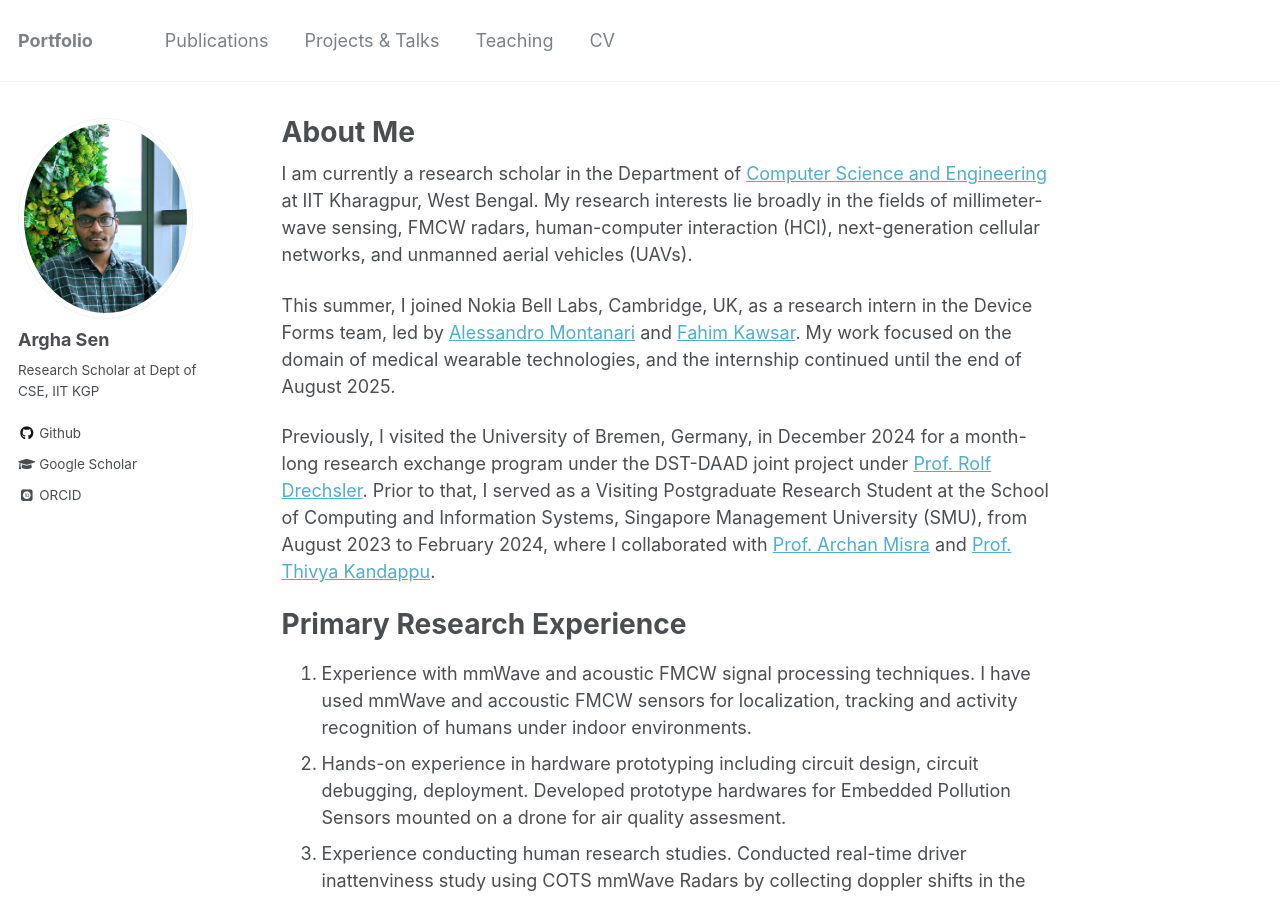
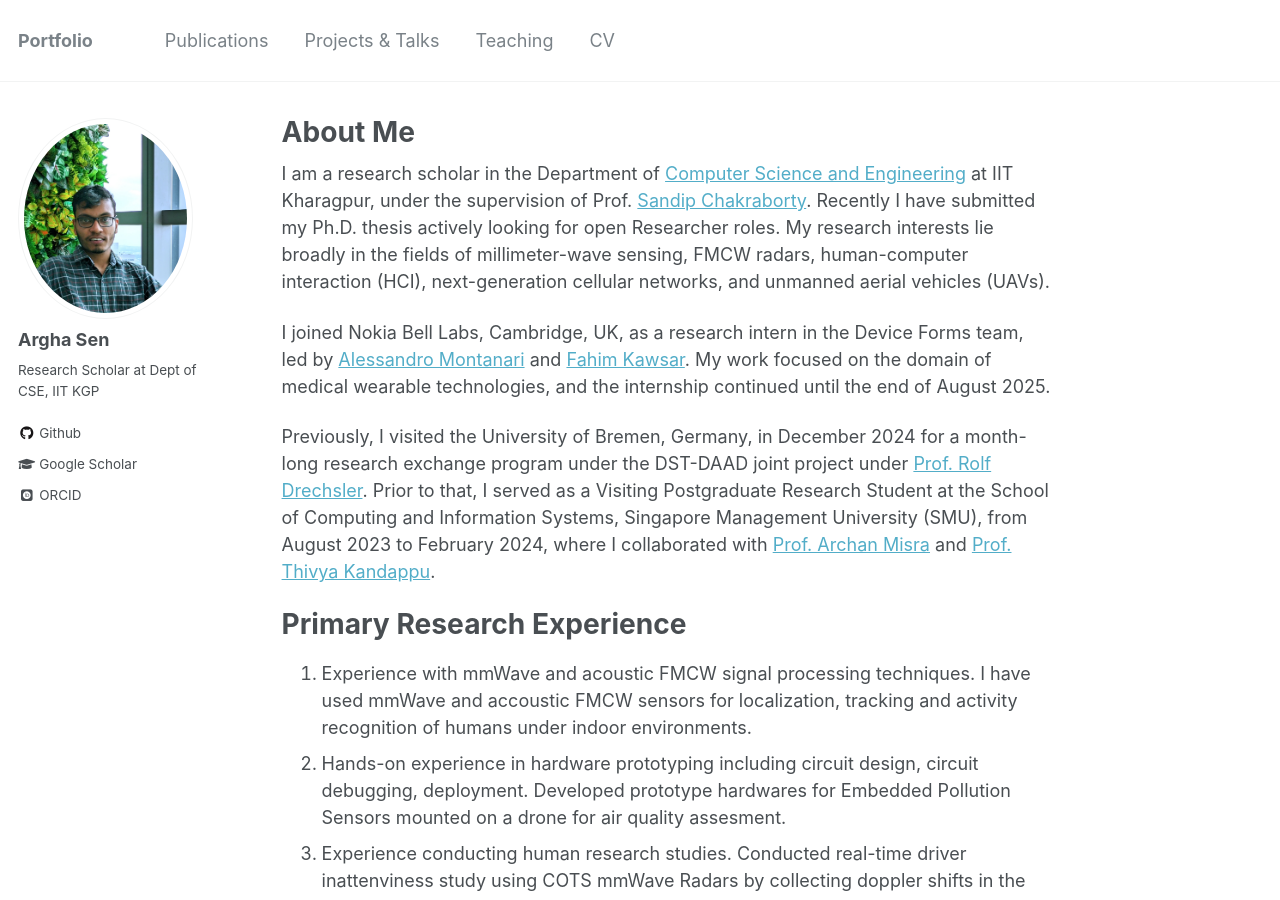
Before and after one commit to arghasen10/arghasen10.github.io, a Jekyll site: the page built from _pages/about.md, in a window 1280 px wide and 900 px high. Built offline with Jekyll 4.4.1, drawn with Linux system fonts in a browser that asks for light colours; some web fonts are replaced.

Commit message:
updated bio

```diff
--- a/_pages/about.md
+++ b/_pages/about.md
@@ -8,9 +8,9 @@ redirect_from:
   - /about.html
 ---
 
-I am currently a research scholar in the Department of [Computer Science and Engineering](http://cse.iitkgp.ac.in/) at IIT Kharagpur, West Bengal. My research interests lie broadly in the fields of millimeter-wave sensing, FMCW radars, human-computer interaction (HCI), next-generation cellular networks, and unmanned aerial vehicles (UAVs).
+I am a research scholar in the Department of [Computer Science and Engineering](http://cse.iitkgp.ac.in/) at IIT Kharagpur, under the supervision of Prof. [Sandip Chakraborty](https://sandipc-iitkgp.github.io/sandip-web/). Recently I have submitted my Ph.D. thesis actively looking for open Researcher roles. My research interests lie broadly in the fields of millimeter-wave sensing, FMCW radars, human-computer interaction (HCI), next-generation cellular networks, and unmanned aerial vehicles (UAVs).
 
-This summer, I joined Nokia Bell Labs, Cambridge, UK, as a research intern in the Device Forms team, led by [Alessandro Montanari](https://alessandro-montanari.github.io/) and [Fahim Kawsar](https://www.fahim-kawsar.net/). My work focused on the domain of medical wearable technologies, and the internship continued until the end of August 2025.
+I joined Nokia Bell Labs, Cambridge, UK, as a research intern in the Device Forms team, led by [Alessandro Montanari](https://alessandro-montanari.github.io/) and [Fahim Kawsar](https://www.fahim-kawsar.net/). My work focused on the domain of medical wearable technologies, and the internship continued until the end of August 2025.
 
 Previously, I visited the University of Bremen, Germany, in December 2024 for a month-long research exchange program under the DST-DAAD joint project under [Prof. Rolf Drechsler](https://www.rolfdrechsler.de/). Prior to that, I served as a Visiting Postgraduate Research Student at the School of Computing and Information Systems, Singapore Management University (SMU), from August 2023 to February 2024, where I collaborated with [Prof. Archan Misra](https://sites.google.com/view/archan-misra) and [Prof. Thivya Kandappu](https://faculty.smu.edu.sg/profile/thivya-kandappu-541).
 
```
